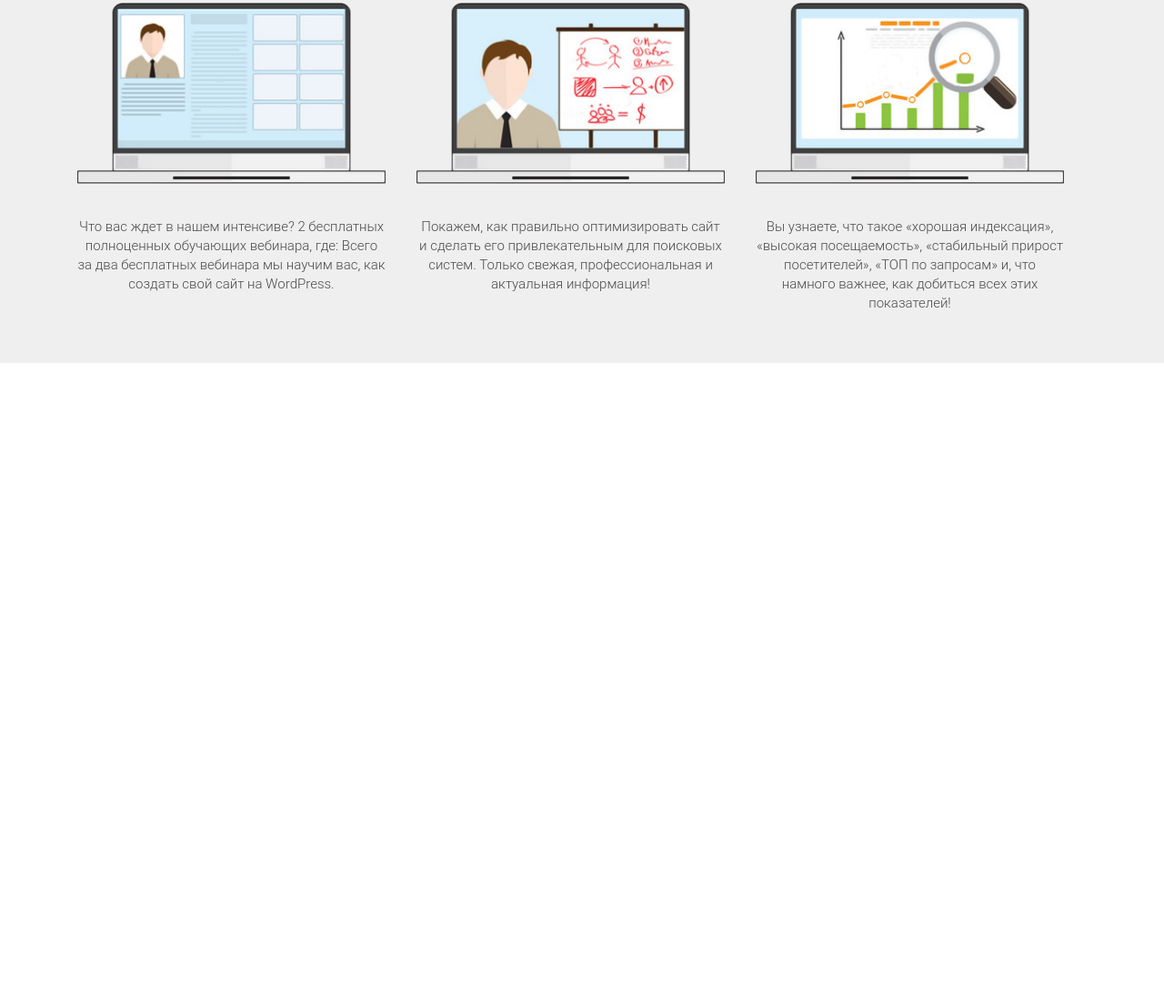
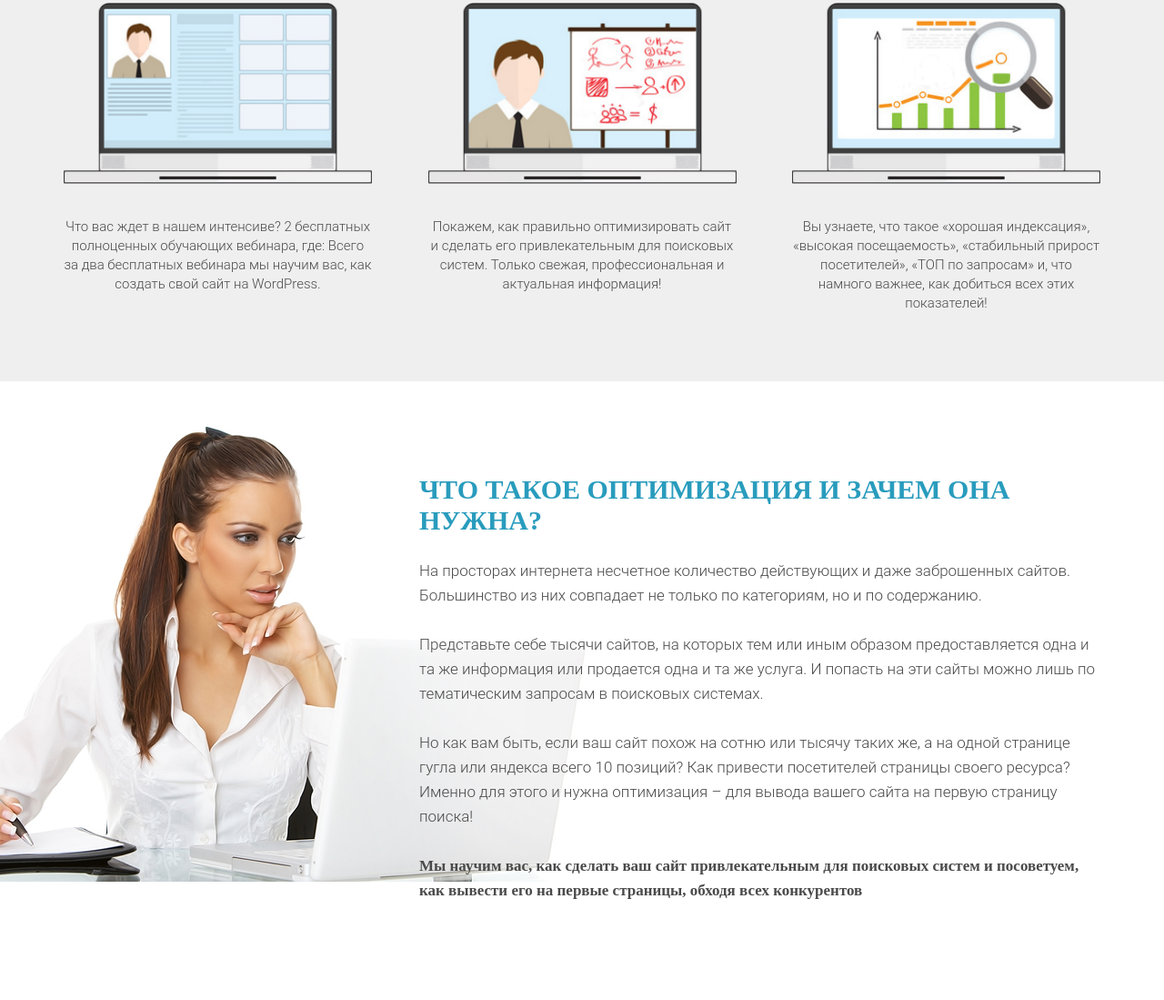
Before and after one commit to vasylkucherak/Wordpress_intensive, a plain HTML site: page index.html in a window 1280 px wide. Shown: the part 1005-2104 px from the top of the page at 91% size. Before the commit the page ends 1404 px from the top, so only its background shows below. Drawn offline with Linux system fonts and the light colour scheme.

Commit message:
v.0.2.0 (created an optimization section)

```diff
--- a/css/style.css
+++ b/css/style.css
@@ -5,6 +5,7 @@
 }
 
 .container {
+    position: relative;
     width: 1140px;
     margin: 0 auto;
 }
@@ -117,7 +118,7 @@ h2.title {
 }
 
 .waiting {
-    height: 604px;
+    min-height: 604px;
     background-color: #efefef;
     padding: 85px 0 75px 0;
 }
@@ -150,13 +151,12 @@ h2.title {
 }
 
 .waiting .waiting_wrapper {
+    display: flex;
+    justify-content: space-between;
     margin-top: 45px;
 }
 
 .waiting .waiting_wrapper .waiting_item {
-    display: inline-block;
-    vertical-align: top;
-    margin: 0 15px;
     width: 339px;
     text-align: center;
 }
@@ -173,3 +173,38 @@ h2.title {
     font-weight: 300;
     line-height: 21px;
 }
+
+.optimization {
+    min-height: 550px;
+    padding: 102px 0 107px 0;
+}
+
+.optimization .optimization_header {
+    margin-left: 391px;
+    color: #299cbd;
+    font-family: "Roboto - Black";
+    font-size: 30px;
+    text-transform: uppercase;
+}
+
+.optimization .optimization_text {
+    margin-top: 25px;
+    margin-left: 391px;
+    color: #4a4a4a;
+    font-size: 17px;
+    font-weight: 300;
+    line-height: 27px;
+    font-family: "Roboto Light";
+}
+
+.optimization .optimization_text span {
+    font-family: "Roboto - Bold";
+    font-weight: 700;
+}
+
+.optimization .optimization_img {
+    position: absolute;
+    top: -54px;
+    left: -240px;
+    z-index: -1;
+}
--- a/index.html
+++ b/index.html
@@ -22,7 +22,8 @@
             </div>
             <h2 class="title">Куда сложнее сделать это правильно!</h2>
 
-            <div class="promo_text">Ежедневно в России появляется
+            <div class="promo_text">
+                Ежедневно в России появляется
                 более 5 000 новых сайтов.<br>И только единицы из них становятся популярными и приносят ощутимую прибыль. В чем секрет? В чем формула успеха? Узнайте на предстоящем двухдневном <span>БЕСПЛАТНОМ</span> интенсиве!
             </div>
 
@@ -44,21 +45,43 @@
             <div class="waiting_wrapper">
                 <div class="waiting_item">
                     <img src="img/waiting/waiting_1.png" alt="1" class="waiting_img">
-                    <div class="waiting_descr">Что вас ждет в нашем интенсиве?
+                    <div class="waiting_descr">
+                        Что вас ждет в нашем интенсиве?
                         2 бесплатных полноценных обучающих вебинара, где:
                         Всего за два бесплатных вебинара мы научим вас,
-                        как создать свой сайт на WordPress.</div>
+                        как создать свой сайт на WordPress.
+                    </div>
                 </div>
                 <div class="waiting_item">
                     <img src="img/waiting/waiting_2.png" alt="2" class="waiting_img">
-                    <div class="waiting_descr">Покажем, как правильно оптимизировать сайт и сделать его привлекательным для поисковых систем. Только свежая, профессиональная и актуальная информация!</div>
+                    <div class="waiting_descr">
+                        Покажем, как правильно оптимизировать сайт и сделать его привлекательным для поисковых систем. Только свежая, профессиональная и актуальная информация!
+                    </div>
                 </div>
                 <div class="waiting_item">
                     <img src="img/waiting/waiting_3.png" alt="3" class="waiting_img">
-                    <div class="waiting_descr">Вы узнаете, что такое «хорошая индексация», «высокая посещаемость», «стабильный прирост посетителей», «ТОП по запросам» и, что намного важнее, как добиться всех этих показателей!</div>
+                    <div class="waiting_descr">
+                        Вы узнаете, что такое «хорошая индексация», «высокая посещаемость», «стабильный прирост посетителей», «ТОП по запросам» и, что намного важнее, как добиться всех этих показателей!
+                    </div>
                 </div>
             </div>
         </div>
     </section>
+
+    <section class="optimization">
+        <div class="container">
+            <h2 class="optimization_header">Что такое оптимизация и зачем она нужна?</h2>
+            <div class="optimization_text">
+                На просторах интернета несчетное количество действующих и даже заброшенных сайтов. Большинство из них совпадает не только по категориям, но и по содержанию.
+                <br><br>
+                Представьте себе тысячи сайтов, на которых тем или иным образом предоставляется одна и та же информация или продается одна и та же услуга. И попасть на эти сайты можно лишь по тематическим запросам в поисковых системах.
+                <br><br>
+                Но как вам быть, если ваш сайт похож на сотню или тысячу таких же, а на одной странице гугла или яндекса всего 10 позиций? Как привести посетителей страницы своего ресурса? Именно для этого и нужна оптимизация – для вывода вашего сайта на первую страницу поиска!
+                <br><br>
+                <span>Мы научим вас, как сделать ваш сайт привлекательным для поисковых систем и посоветуем, как вывести его на первые страницы, обходя всех конкурентов</span>
+            </div>
+            <img src="img/bg/woman_bg.png" alt="woman" class="optimization_img">
+        </div>
+    </section>
 </body>
 </html>
```
